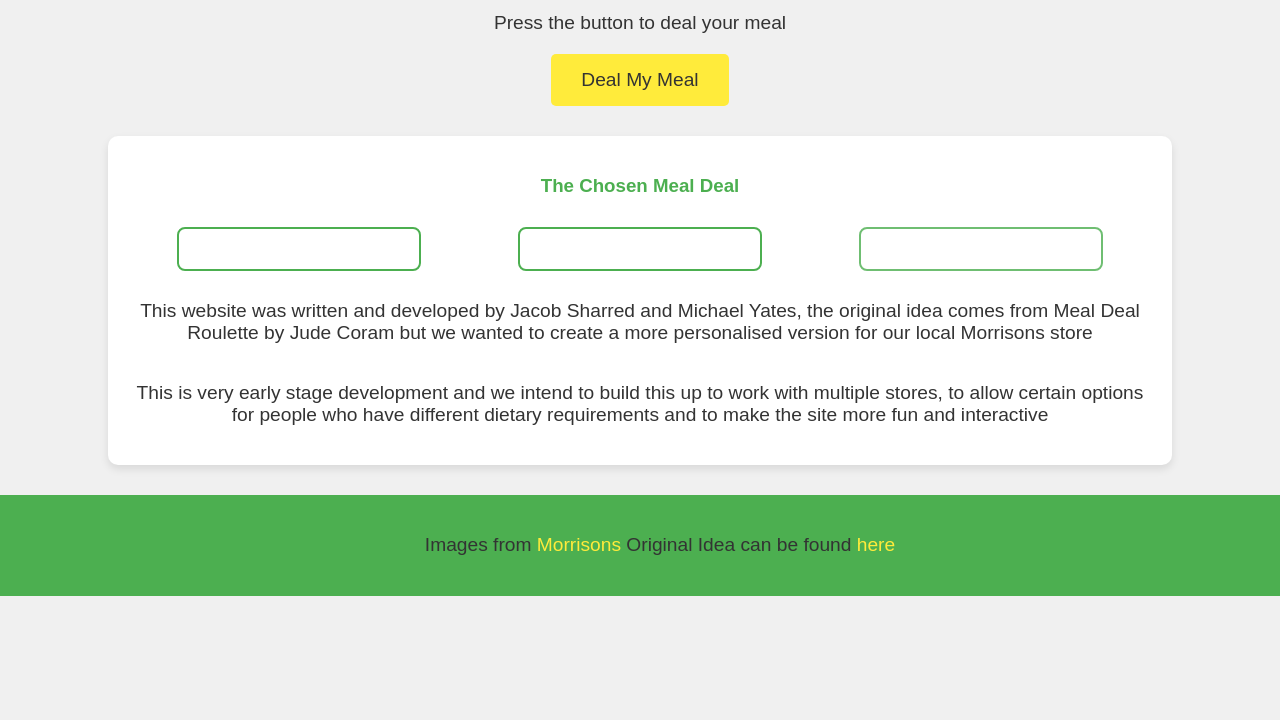
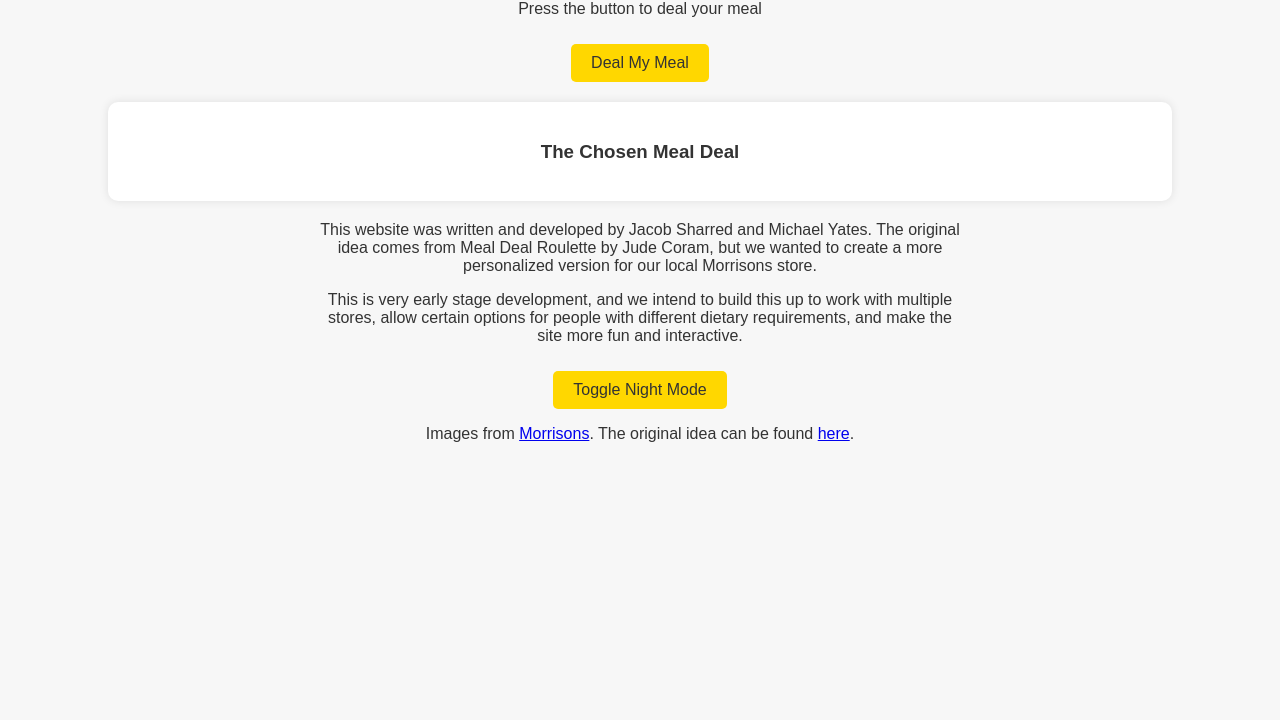
Before and after one commit to kingofnorwich/dealmymeal, a plain HTML site: page index.html in a window 1280 px wide. Shown: the part 80-800 px from the top of the page. Drawn offline with Linux system fonts and the light colour scheme.

Commit message:
updated CSS
Night mode added, fixed CSS bugs

```diff
--- a/index.html
+++ b/index.html
@@ -2,29 +2,35 @@
 <html lang="en">
   <head>
     <meta charset="UTF-8">
-        <meta name="viewport" content="width=device-width, initial-scale="1.0">
+    <meta name="viewport" content="width=device-width, initial-scale=1.0">
     <link rel="stylesheet" href="styles.css">
-        <title>Deal My Meal</title>
+    <title>Dark Mode Toggle</title>
+  </head>
+  <body>
+    <h1>Meal Deal Generator For Morrisons</h1>
+    <p>Press the button to deal your meal</p>
+    <button onclick="fetchRandomItems()">Deal My Meal</button>
 
 
-    </head>
-    <body>
-        <h1>
-            Meal Deal Generator For Morrisons
-        </h1>
-        <p> Press the button to deal your meal</p>
-        <button onclick="fetchRandomItems()">Deal My Meal</button>
+
     <div id="result">
       <h3>The Chosen Meal Deal</h3>
-            <div id="Main"></div>
+      <div class="meal-deal">
+        <div id="Main" align="center"></div>
         <div id="Snack"></div>
         <div id="Drink"></div>
-            <p>This website was written and developed by Jacob Sharred and Michael Yates, the original idea comes from Meal Deal Roulette by Jude Coram but we wanted to create a more personalised version for our local Morrisons store</p>
-            <p>This is very early stage development and we intend to build this up to work with multiple stores, to allow certain options for people who have different dietary requirements and to make the site more fun and interactive</p>
-
+      </div>
     </div>
 
+    <div id="info">
+      <p>This website was written and developed by Jacob Sharred and Michael Yates. The original idea comes from Meal Deal Roulette by Jude Coram, but we wanted to create a more personalized version for our local Morrisons store.</p>
+      <p>This is very early stage development, and we intend to build this up to work with multiple stores, allow certain options for people with different dietary requirements, and make the site more fun and interactive.</p>
     </div>
+    <button onclick="toggleDarkMode()">Toggle Night Mode</button> <!-- Night mode toggle button -->
+
+    <footer>
+      <p>Images from <a href="https://groceries.morrisons.com/">Morrisons</a>. The original idea can be found <a href="https://appareloflaughs.co.uk/meal-deal/">here</a>.</p>
+    </footer>
 
     <script>
       // Function to fetch JSON data and display random items
@@ -51,15 +57,15 @@ async function fetchRandomItems() {
 
           // Display the items in the HTML
           document.getElementById('Main').innerHTML = `
-      <p>Main: ${result.mains.name}</p>
+            <p>${result.mains.name}</p>
             <img src="${result.mains.image}" alt="${result.mains.name}">
           `;
           document.getElementById('Snack').innerHTML = `
-      <p>Snack: ${result.snacks.name}</p>
+            <p>${result.snacks.name}</p>
             <img src="${result.snacks.image}" alt="${result.snacks.name}">
           `;
           document.getElementById('Drink').innerHTML = `
-      <p>Drink: ${result.drinks.name}</p>
+            <p>${result.drinks.name}</p>
             <img src="${result.drinks.image}" alt="${result.drinks.name}">
           `;
 
@@ -81,13 +87,10 @@ async function fetchRandomItems() {
         }
       }
 
-
+      // Function to toggle dark mode
+      function toggleDarkMode() {
+        document.body.classList.toggle('dark-mode');
+      }
     </script>
-
-
-
-
-
   </body>
-    <footer><p>Images from <a href="https://https://groceries.morrisons.com/">Morrisons</a> Original Idea can be found <a href="https://appareloflaughs.co.uk/meal-deal/">here </a></p> </footer>
 </html>
--- a/mealdeals.json
+++ b/mealdeals.json
@@ -59,7 +59,7 @@
     ],
     "snacks": [
       {
-        "name": "Hard Boiled Eggs, Aaron Birds favourite",
+        "name": "Hard Boiled Eggs",
         "image": "https://groceries.morrisons.com/images-v3/4b85987b-1398-4173-a0c1-3546047c9d74/78466c58-755f-4a6f-9f3c-9a28c282e158/200x200.webp"
       },
       {
@@ -100,7 +100,7 @@
       },
       {
         "name": "Carrot Sticks and Houmous, the warehouse managers favourite",
-        "image": ""
+        "image": "https://groceries.morrisons.com/images-v3/4b85987b-1398-4173-a0c1-3546047c9d74/9c2c8d3d-a700-497f-a25f-56a1d39b1b98/200x200.webp"
       },
       {
         "name": "Seafood Stick with Marie Rose Sauce",
--- a/styles.css
+++ b/styles.css
@@ -1,153 +1,103 @@
-/* General styles */
-html, body {
-  overflow-x: hidden;
-  margin: 0;
-  padding: 0;
-  width: 100%;
-}
-
+/* Default Light Mode */
 body {
   font-family: Arial, sans-serif;
-  background-color: #f0f0f0;
+  text-align: center;
+  background-color: #f7f7f7;
   color: #333;
   margin: 0;
   padding: 0;
-  max-width: 100%;
-  width: 100%;
 }
 
 h1 {
-  text-align: center;
-  color: #4CAF50; /* Green */
-  font-size: 2.5em;
-  margin-top: 20px;
+  color: #228B22;
 }
 
-p {
-  text-align: center;
-  font-size: 1.2em;
+button {
+  background-color: #FFD700;
+  color: #333;
+  border: none;
+  padding: 10px 20px;
+  font-size: 16px;
+  cursor: pointer;
+  margin-top: 10px;
+  border-radius: 5px;
+}
+
+button:hover {
+  background-color: #FFC107;
+}
+
+#result {
+  background-color: #fff;
+  padding: 20px;
+  margin: 20px auto;
+  border-radius: 10px;
+  box-shadow: 0 0 10px rgba(0, 0, 0, 0.1);
+  max-width: 80%;
+}
+
+.meal-deal {
+  margin: auto;
+  width: 80%;
+  display: flex;
+  flex-wrap: nowrap;
+  justify-content: space-between;
+}
+
+#Main, #Snack, #Drink {
+  opacity: 1; /* Make the elements visible */
+  transition: opacity 1s ease-in-out;
+  flex: 1;
+}
+
+img {
+  max-width: 200px;
+  height: auto;
+  display: block;
+  margin: 10px auto;
+}
+
+#info {
+  width: 50%;
+  margin: auto;
+}
+
+/* Dark Mode Styles */
+.dark-mode {
+  background-color: #333;
+  color: #f7f7f7;
+}
+
+.dark-mode h1 {
+  color: #90EE90;
+}
+
+.dark-mode button {
+  background-color: #FFD700;
   color: #333;
 }
 
-/* Button styling */
-button {
-  background-color: #FFEB3B; /* Yellow */
-  border: none;
-  color: #333;
-  padding: 15px 30px;
-  font-size: 1.2em;
-  cursor: pointer;
-  border-radius: 5px;
-  margin-top: 20px;
-  display: block;
-  margin-left: auto;
-  margin-right: auto;
+.dark-mode button:hover {
+  background-color: #FFC107;
 }
 
-button:hover {
-  background-color: #FFCA28; /* Darker Yellow */
+.dark-mode #result {
+  background-color: #444;
+  color: #f7f7f7;
 }
 
-/* Result Section Styling */
-#result {
-  width: 80%;
-  margin: 30px auto;
-  max-width: 100%; /* Ensures it does not exceed screen width */
-  padding: 20px;
-  background-color: #fff;
-  border-radius: 10px;
-  box-shadow: 0 4px 8px rgba(0, 0, 0, 0.1);
-  display: flex;
-  flex-wrap: wrap; /* Allows wrapping on smaller screens */
-  justify-content: center;
-  align-items: center;
+.dark-mode .meal-deal {
+  background-color: #555;
 }
 
-#result h3 {
-  text-align: center;
-  color: #4CAF50; /* Green */
-  width: 100%; /* Make sure the title spans the full width */
-  margin-bottom: 20px;
+.dark-mode #info {
+  background-color: #444;
+  color: #f7f7f7;
 }
 
-#Main, #Snack, #Drink {
-  background-color: #fff;
-  padding: 20px;
-  margin: 10px auto; /* Centers them and prevents overflow */
-  border: 2px solid #4CAF50; /* Green border */
-  border-radius: 8px;
-  opacity: 0; /* Initially hidden */
-  animation: fadeIn 2s forwards; /* Slower fade-in animation */
-  width: 200px; /* Set width for the images */
+.dark-mode img {
+  border: 2px solid #f7f7f7;
 }
-
-#Main img, #Snack img, #Drink img {
-  width: 200px;
-  height: 200px;
-  border-radius: 8px;
-  margin-top: 10px;
+.dark-mode a {
+  color: white;
 }
-
-/* Fade-in animation */
-@keyframes fadeIn {
-  0% {
-    opacity: 0;
-  }
-  100% {
-    opacity: 1;
-  }
-}
-
-/* Delay the fade-in for each section */
-#Main {
-  animation-delay: 0s;
-}
-
-#Snack {
-  animation-delay: 2s; /* Delay for Snack */
-}
-
-#Drink {
-  animation-delay: 4s; /* Delay for Drink */
-}
-
-/* Footer Styling */
-footer {
-  background-color: #4CAF50; /* Green */
-  color: #fff;
-  text-align: center;
-  padding: 20px;
-  font-size: 1em;
-  position: relative; /* Changed from fixed to relative */
-  width: 100%;
-}
-
-footer a {
-  color: #FFEB3B; /* Yellow */
-  text-decoration: none;
-}
-
-footer a:hover {
-  text-decoration: underline;
-}
-
-/* Mobile responsiveness */
-@media (max-width: 768px) { /* Adjust breakpoint as needed */
-  #result {
-    flex-direction: column; /* Stack items vertically on mobile */
-    align-items: center; /* Center the items */
-    width: 100%;
-    margin: auto;
-  }
-
-  #Main, #Snack, #Drink {
-    width: 90%; /* Make them fit the screen */
-    max-width: 300px; /* Prevent excessive stretching */
-    margin: 10px auto;
-  }
-
-  #Main img, #Snack img, #Drink img {
-    width: 100%; /* Make images responsive on mobile */
-    height: auto; /* Maintain aspect ratio */
-  }
-}
```
Lines whose indentation alone changed are shown as unchanged.
